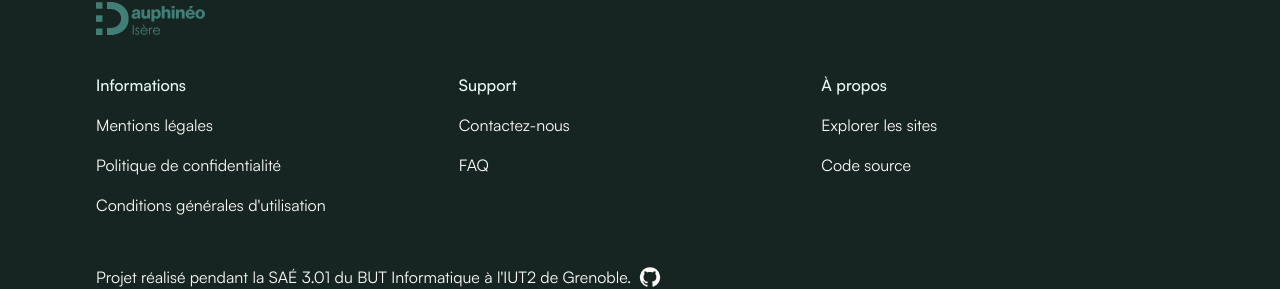
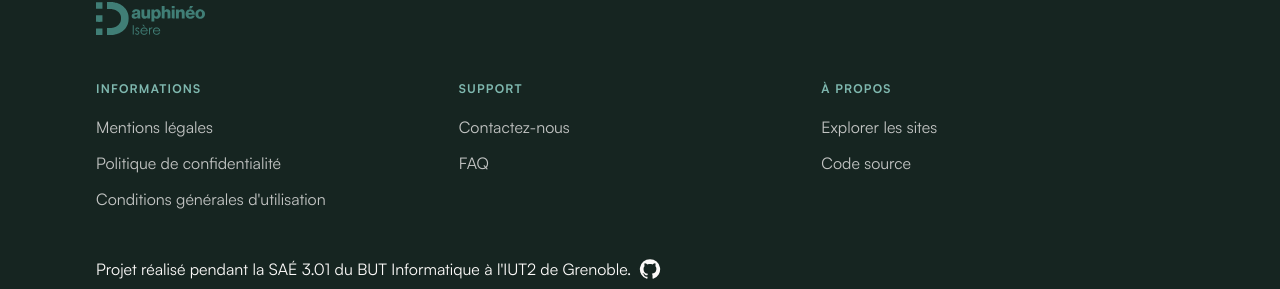
Before and after one commit to aravenad/dauphineo, a React (Vite) app in the folder frontend/: page / in a window 1280 px wide. Shown: the part 794-1083 px from the top of the page. Built offline with nearby package versions, Linux system fonts and the light colour scheme; no server answers.

Commit message:
fix(ui): set the footer column titles apart from their links

```diff
--- a/frontend/src/components/Footer.tsx
+++ b/frontend/src/components/Footer.tsx
@@ -34,19 +34,21 @@ const footerSections: { title: string; links: Lien[] }[] = [
   },
 ];
 
-const styleLien = { paddingY: 1, color: "common.white", textDecoration: "none", "&:hover": { textDecoration: "underline" } };
+// Titres en surtitre vert clair, liens en blanc atténué : contrastes de 7,1:1 et 9:1 sur le fond du pied de page
+const styleTitre = { fontWeight: 700, letterSpacing: "0.1em", color: "#7FB8AF" };
+const styleLien = { paddingY: 0.75, color: "rgba(252, 250, 249, 0.75)", textDecoration: "none", "&:hover": { color: "common.white", textDecoration: "underline" } };
 
 function Footer() {
   return (
     <Box component="footer" sx={{ bgcolor: "primary.dark", paddingX: { xs: "1.5em", md: "6em" }, paddingTop: "2em" }}>
       <Box component="img" src={LogoVert} alt="Dauphinéo" sx={{ width: { xs: "40%", md: "10%" }, height: "auto" }} />
       <Stack direction={{ xs: "column", md: "row" }} spacing={{ xs: 2, md: 0 }} sx={{ justifyContent: "space-between", marginTop: "2em" }}>
-        {footerSections.map((section) => (
-          <Box component="nav" aria-label={section.title} key={section.title} sx={{ flex: 1 }}>
-            <Typography variant="body1" sx={{ fontWeight: 500, color: "primary.light" }}>
+        {footerSections.map((section, i) => (
+          <Box component="nav" aria-labelledby={`pied-${i}`} key={section.title} sx={{ flex: 1 }}>
+            <Typography variant="overline" component="h2" id={`pied-${i}`} sx={styleTitre}>
               {section.title}
             </Typography>
-            <List>
+            <List sx={{ paddingTop: 0.5 }}>
               {section.links.map((link) => (
                 <ListItem key={link.text} sx={{ padding: 0 }}>
                   {link.to ? (
```
